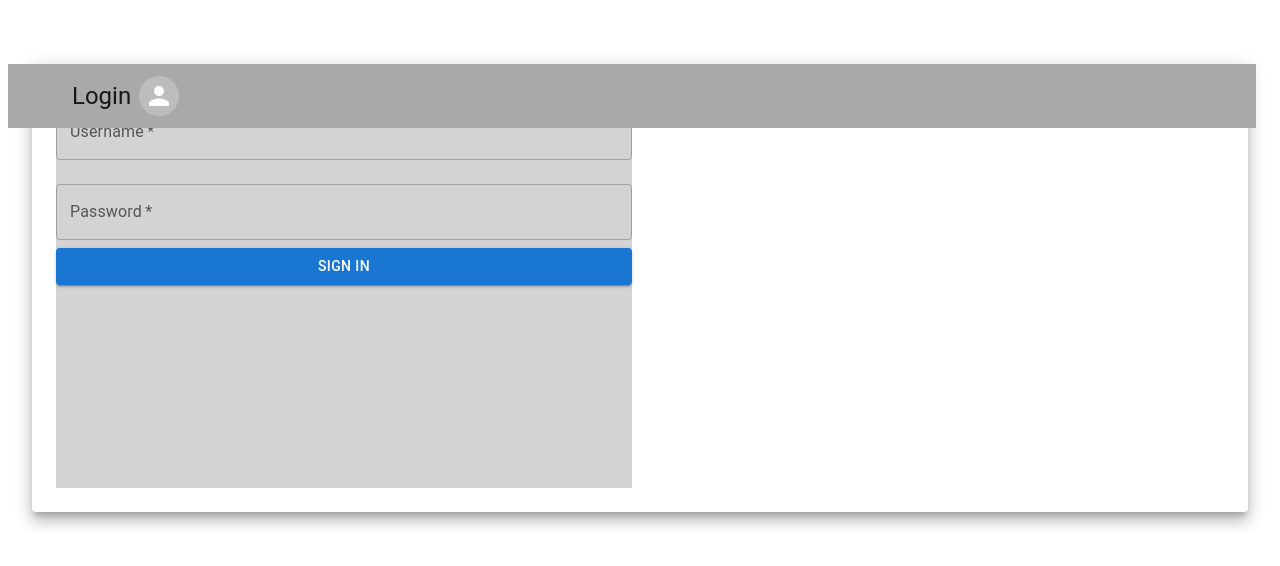
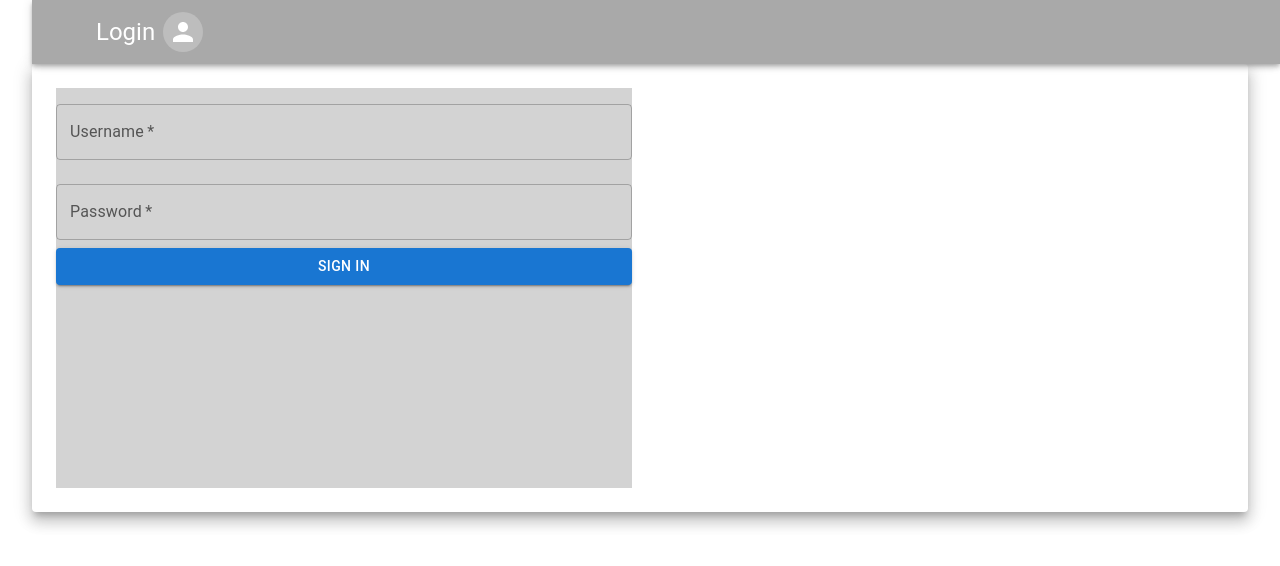
Before and after one commit to AustinWindley/StackWyrmsHackathon, a React (Create React App) app: page /login in a window 1280 px wide. Shown: the top 566 px of the page. Built offline with nearby package versions, Linux system fonts and the light colour scheme; some icons are missing.

Commit message:
Grabbed data for profile

```diff
--- a/src/account/Profile.tsx
+++ b/src/account/Profile.tsx
@@ -5,19 +5,36 @@ import Sidebar from "../statics/Sidebar.tsx"
 import { Grid, Box } from "@mui/material"
 
 export default function Profile() {
-    const [budgetData, setBudgetData] = useState([])
+    const [data, setData] = useState([])
+
     const [pageState, setPageState] = useState("Budget")
     useEffect(() => {
         fetch("/api/dashboard", {
-            headers: {"Accept": "application/json"}
+            // headers: {"Accept": "application/json"}
         }).then(
-            res =>{ console.log(res); res.json()}
+            res => res.json()
         ).then(
-            data => {setBudgetData(data);
+            data => {setData(data);
                 console.log(data)
             }
         )
     }, [])
+
+    let finance_data = data["finances_full"]
+    let stocks = data["stocks"]
+    let transactions = data["transactions"]
+    // console.log(finance_data)
+    // console.log(stocks)
+    // console.log(transactions)
+    // const columns: GridColDef[] = [
+    //     finance_data.map((col) => (
+
+    //     ))
+    // ]
+    finance_data.map((event) => (
+        console.log(event)
+    ))
+
 
     return (
         <>
@@ -25,8 +42,10 @@ export default function Profile() {
             <Grid container>
                 <Box>
                     <Sidebar />
+                    <DataGrid columns={finance_data}>
+
+                    </DataGrid>
                 </Box>
-
             </Grid>
         </>
     )
--- a/src/statics/Header.tsx
+++ b/src/statics/Header.tsx
@@ -30,11 +30,9 @@ export default function Header(props) {
 
     const header = (
         <Paper elevation={5}>
-            <Box
-                width={"97.5vw"}
-                bgcolor={"darkgray"}
+            <AppBar
                 ref={containerRef}
-                sx={{zIndex: 2000}}
+                sx={{zIndex: 2000, width:"97.5vw", bgcolor: "darkgray"}}
                 position={"fixed"}>
                 <Toolbar>
                     <Box display={"flex"}>
@@ -51,14 +49,14 @@ export default function Header(props) {
                         </IconButton>
                     </Box>
                 </Toolbar>
-            </Box>
+            </AppBar>
         </Paper>
     )
 
     const pages = (
         <Slide in={navShown} container={containerRef.current} timeout={300}>
             <Paper elevation={5}>
-                <Box bgcolor={"lightgray"} sx={{maxHeight: "100vh", zIndex: 1500}} position={"fixed"}>
+                <Box bgcolor={"lightgray"} sx={{maxHeight: "100vh", zIndex: 1500}} position={"fixed"} width={"100vw"} mt={8}>
                     <Tabs>
                         <Tab label="Stocks" onClick={() => nav("/stocks")} />
                     </Tabs>
@@ -71,7 +69,7 @@ export default function Header(props) {
     const profile = (
         <Slide in={profileShown} container={containerRef.current} timeout={300}>
             <Paper elevation={5}>
-                <Box bgcolor={"lightgray"} sx={{maxHeight: "100vh", zIndex: 1500}} position={"fixed"}>
+                <Box bgcolor={"lightgray"} sx={{maxHeight: "100vh", zIndex: 1500}} position={"fixed"} width={"100vw"} mt={8}>
                     <Tabs>
                         <Tab label="Login" onClick={() => nav("/login")} />
                         <Tab label="Register" onClick={() => nav("/register")} />
--- a/src/statics/Sidebar.tsx
+++ b/src/statics/Sidebar.tsx
@@ -10,7 +10,7 @@ export default function Sidebar() {
             <Box
                 mt={8}
                 bgcolor={"lightgray"}
-                sx={{height: "100vh", zIndex: 1500}}
+                sx={{height: "100vh", zIndex: 1000}}
                 position={"fixed"} maxWidth={"30vw"}
                 display={"flex"}
                 justifyContent={"start"}
```
